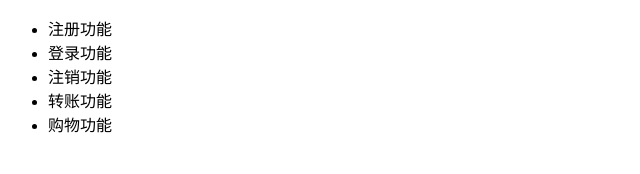
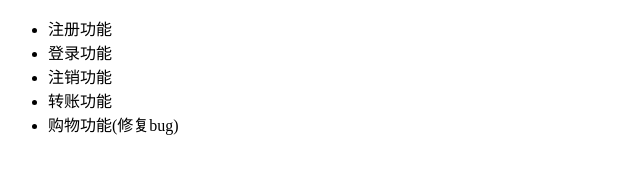
Before and after one commit to ckllyl/dbhot, a plain HTML site: page index.html in a window 1280 px wide. Shown: the full height of the page, 0-640 px from the left. Drawn offline with Linux system fonts and the light colour scheme.

Commit message:
bug修复完成

```diff
--- a/index.html
+++ b/index.html
@@ -10,7 +10,7 @@
     <li>登录功能</li>
     <li>注销功能</li>
     <li>转账功能</li>
-    <li>购物功能</li>
+    <li>购物功能(修复bug)</li>
 </ul>
 </body>
 </html>
```
